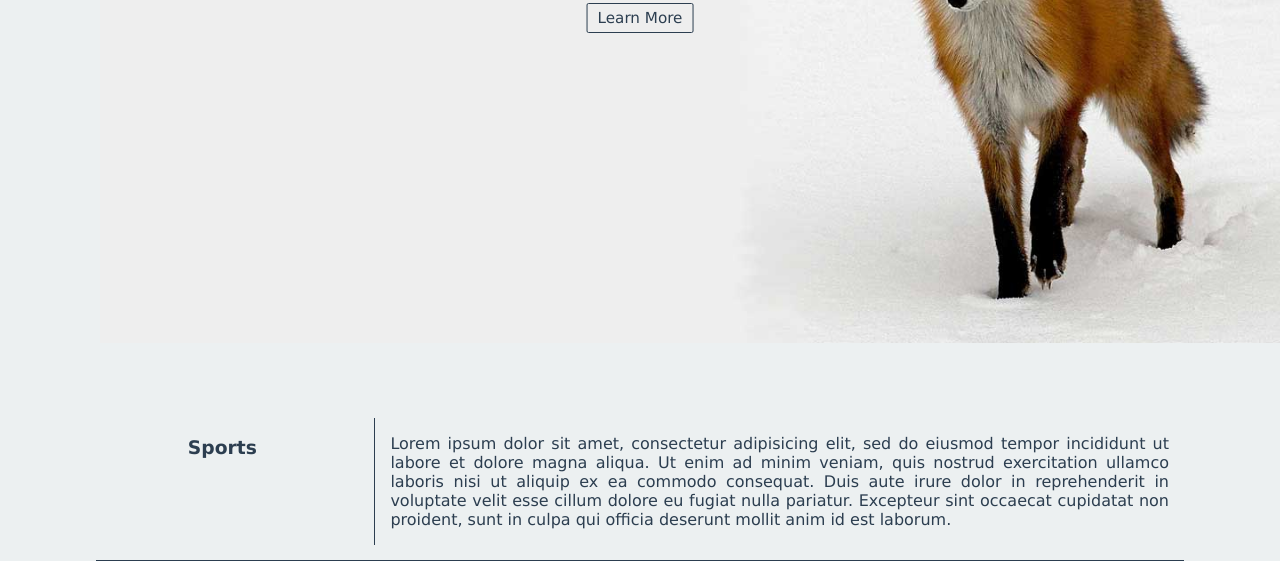
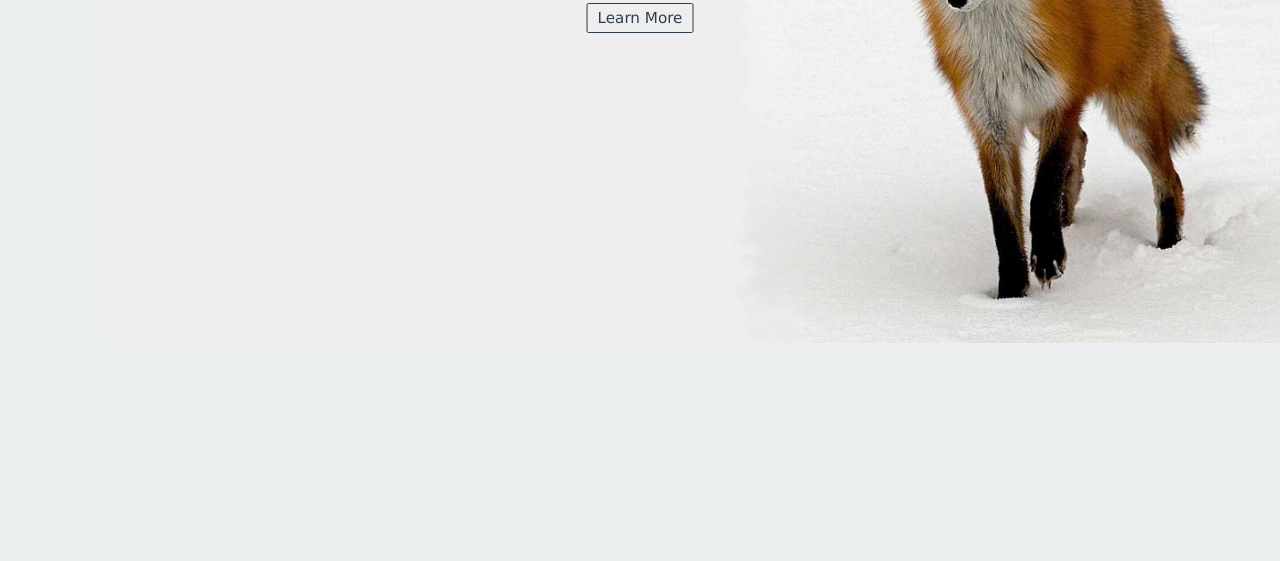
Before and after one commit to rohit627/foxtest, a website: page index.html in a window 1280 px wide. Shown: the part 382-943 px from the top of the page. After the commit the page ends 800 px from the top, so only its background shows below. Drawn offline with nearby package versions, Linux system fonts and the light colour scheme.

Commit message:
removed content

```diff
--- a/index.html
+++ b/index.html
@@ -39,19 +39,6 @@
                 </div>
             </div>
         </header>
-        <section>
-            <aside>
-                <h3>Sports</h3>
-            </aside>
-            <article>
-                <p>Lorem ipsum dolor sit amet, consectetur adipisicing elit, sed do eiusmod
-                tempor incididunt ut labore et dolore magna aliqua. Ut enim ad minim veniam,
-                quis nostrud exercitation ullamco laboris nisi ut aliquip ex ea commodo
-                consequat. Duis aute irure dolor in reprehenderit in voluptate velit esse
-                cillum dolore eu fugiat nulla pariatur. Excepteur sint occaecat cupidatat non
-                proident, sunt in culpa qui officia deserunt mollit anim id est laborum.</p>
-            </article>
-        </section>
         <script>window.jQuery || document.write('<script src="js/vendor/jquery-1.11.3.min.js"><\/script>')</script>
         <script src="js/plugins.js"></script>
         <script src="js/main.js"></script>
--- a/js/main.js
+++ b/js/main.js
@@ -1,3 +1,6 @@
 (function() {
     $('#content').height($(window).height());
+    $( window ).resize(function() {
+        $( "#content" ).height( $( window ).height() );
+    });
 })();
```
